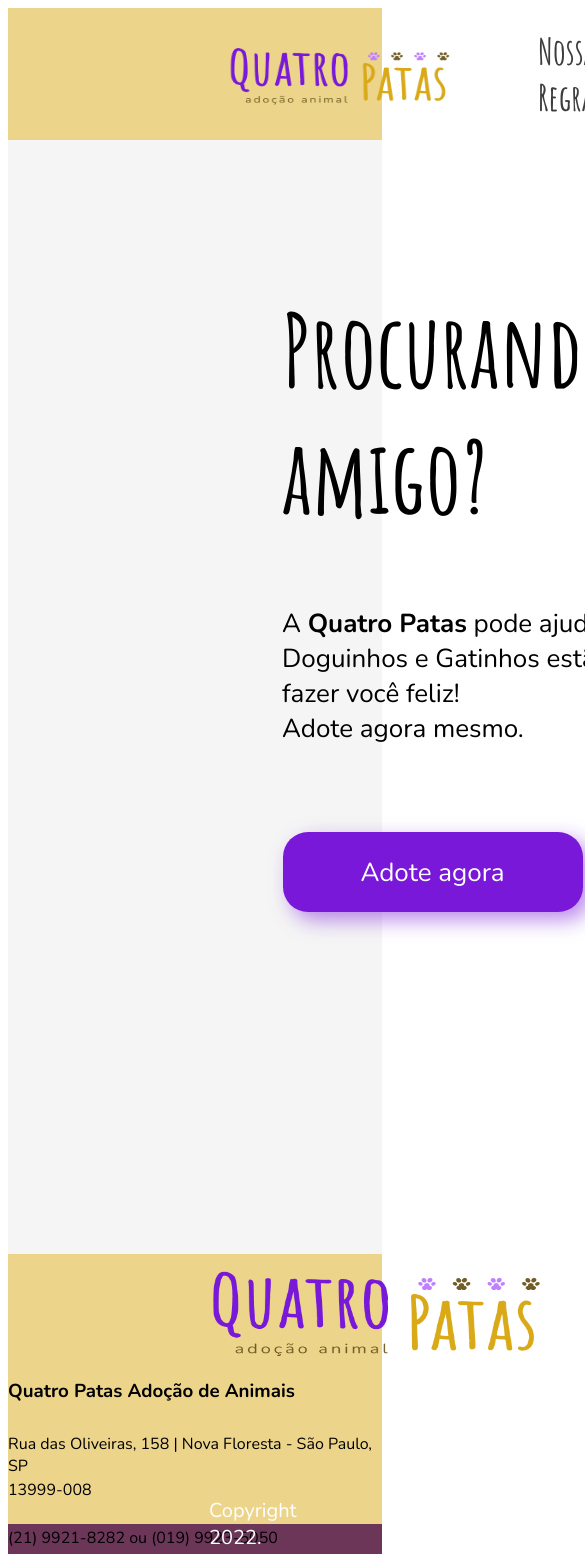
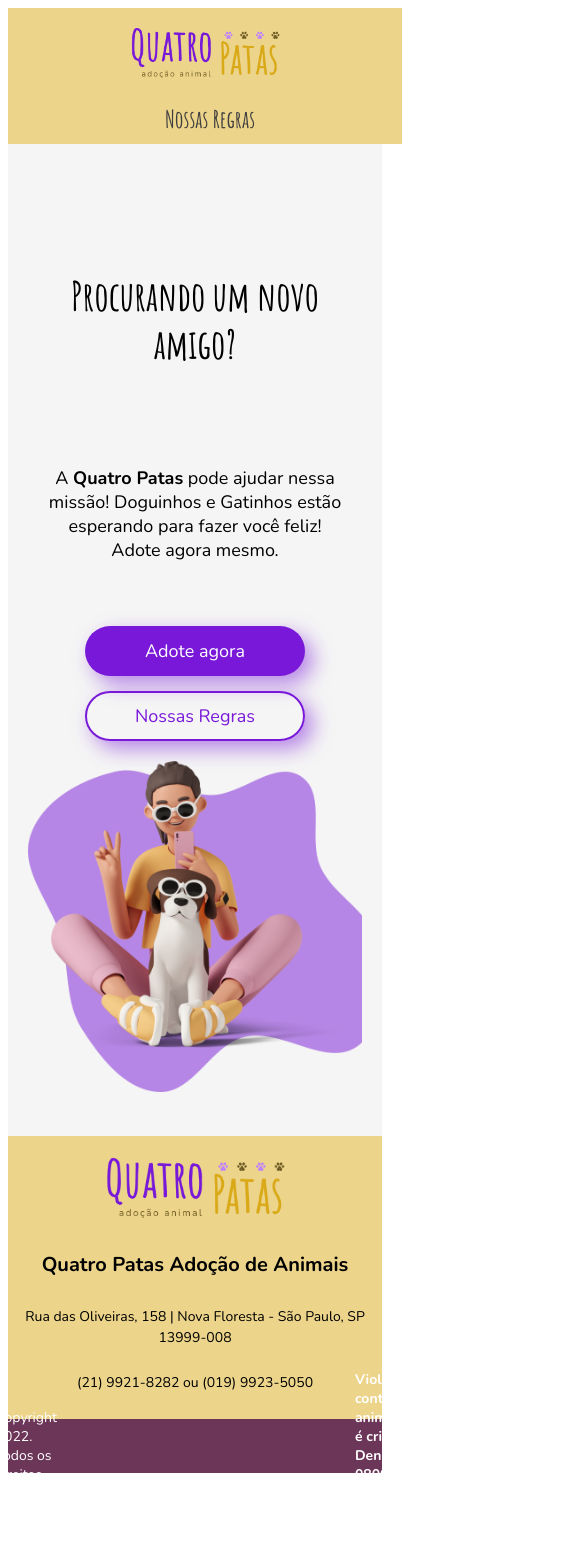
Before and after one commit to JulianaAugusta/quatro-patas, an Angular app: page / in a window 390 px wide. Shown: the top 1554 px of the page, 585 px wide, since content can reach past the window. After the commit the page ends 1522 px from the top, so only its background shows below. Built offline with nearby package versions, Linux system fonts and the light colour scheme.

Commit message:
ajustes da responsividade de tela

```diff
--- a/src/app/footer/footer.component.sass
+++ b/src/app/footer/footer.component.sass
@@ -9,6 +9,7 @@
     background-color: #ECD48B
     margin: 0
     height: 270px
+    padding: 20px
 
   &__logo
     margin-left: 201px
@@ -16,6 +17,7 @@
 
     p
       margin: 0
+
     .footer__logo-img
       width: 332px
       height: 111px
@@ -37,11 +39,78 @@
     margin: 0
     display: flex
     align-items: center
-
+    justify-content: center
 
     p
       font-size: 20px
       margin: 0
+
     .footer__copyright-direitos
       margin-left: 201px
       margin-right: 420px
+
+  /* tablets */
+  @media (max-width: 768px)
+
+
+    &__content
+      flex-direction: column
+      align-items: center
+      height: auto
+      padding: 15px
+
+    &__logo
+      margin-left: 0
+      margin-right: 0
+      margin-bottom: 15px
+
+      .footer__logo-img
+        width: 250px
+        height: auto
+
+    &__info
+      width: 100%
+      height: auto
+      text-align: center
+      margin-bottom: 15px
+
+      h3
+        font-size: 22px
+
+      p
+        font-size: 16px
+
+    &__copyright
+      p
+        font-size: 12px
+      justify-content: center
+
+    .footer__copyright-direitos
+      margin-left: 21px
+      margin-right: 298px
+
+  /* mobile */
+  @media (max-width: 480px)
+    &__content
+      padding: 10px
+
+    &__logo
+      .footer__logo-img
+        width: 180px
+        height: auto
+
+    &__info
+      width: 100%
+      height: auto
+      text-align: center
+
+      h3
+        font-size: 20px
+
+      p
+        font-size: 14px
+
+    &__copyright
+      p
+        font-size: 14px
+      justify-content: center
--- a/src/app/header/header.component.sass
+++ b/src/app/header/header.component.sass
@@ -11,6 +11,7 @@ $text-color: #3d3d3d
   background-color: $secondary-color
   padding: 20px
   display: flex
+  align-items: center
 
   &__banner
     width: 222px
@@ -19,13 +20,15 @@ $text-color: #3d3d3d
 
   &__logo
     +flex-center
+    margin-left: 200px
+
     .header__logo-img
       height: 50px
       margin-right: 10px
-    margin-left: 200px
 
   &__nav
     +flex-center
+
     .header__link
       color: $text-color
       text-decoration: none
@@ -35,3 +38,44 @@ $text-color: #3d3d3d
 
       &:hover
         color: $primary-color
+
+  /* tablets */
+  @media (max-width: 768px)
+    flex-direction: column
+    padding: 15px
+    width: 100%
+
+    &__banner
+      width: 180px
+      height: auto
+      margin-bottom: 10px
+
+    &__logo
+      margin-left: 0
+      margin-bottom: 10px
+
+      .header__logo-img
+        height: 40px
+
+    &__nav
+      .header__link
+        font-size: 28px
+        margin-left: 20px
+
+  /* mobile */
+  @media (max-width: 480px)
+    padding: 10px
+    width: 100%
+
+    &__banner
+      width: 150px
+      height: auto
+
+    &__logo
+      .header__logo-img
+        height: 35px
+
+    &__nav
+      .header__link
+        font-size: 24px
+        margin-left: 10px
--- a/src/app/home/home.component.sass
+++ b/src/app/home/home.component.sass
@@ -32,6 +32,7 @@
     display: flex
     justify-content: center
     gap: 20px
+    margin-left: 254px
 
     .btn-adopt
       width: 300px
@@ -42,7 +43,6 @@
       padding: 10px 20px
       font-size: 26px
       transition: background-color 0.3s
-      margin-left: 254px
       box-shadow: 8px 8px 20px rgba(121, 24, 217, 0.5)
       border-radius: 25px
       cursor: pointer
@@ -57,7 +57,7 @@
       color: #7918D9
       padding: 10px 20px
       cursor: pointer
-      border-color: #7918D9
+      border: 2px solid #7918D9
       font-size: 26px
       box-shadow: 8px 8px 20px rgba(121, 24, 217, 0.5)
       border-radius: 25px
@@ -70,10 +70,66 @@
   &__image
     margin-top: 67px
     margin-left: 79px
-    margin-bottom: 259px
     width: 797px
     height: 748px
 
     img
       max-width: 100%
       height: auto
+
+  /* tablets */
+
+  @media (max-width: 768px)
+    display: flex
+    flex-direction: column
+
+    &__title
+      font-size: 60px
+      width: 100%
+      margin: 0
+      text-align: center
+
+    &__description
+      font-size: 22px
+      width: 100%
+      text-align: center
+      margin: 20px auto
+
+    &__buttons
+      flex-direction: column
+      align-items: center
+      gap: 15px
+      margin: 0
+
+      .btn-adopt, .btn-rules
+        width: 260px
+        height: 60px
+        font-size: 22px
+
+    &__image
+      margin: 40px 0
+      width: 90%
+      height: auto
+
+  /* mobile */
+  @media (max-width: 480px)
+    &__title
+      font-size: 40px
+      line-height: 1.2
+      margin-top: 30px
+
+    &__description
+      font-size: 18px
+      width: 90%
+      text-align: center
+
+    &__buttons
+      .btn-adopt, .btn-rules
+        width: 220px
+        height: 50px
+        font-size: 18px
+
+    &__image
+      width: 100%
+      height: auto
+      margin: 20px 0
--- a/src/app/pet-list/pet-list.component.sass
+++ b/src/app/pet-list/pet-list.component.sass
@@ -2,9 +2,15 @@
   padding: 20px
   margin-left: 254px
 
+  /* Media Query para tablets */
+  @media (max-width: 768px)
+    margin-left: 0
+
   &__section1
     display: flex
     justify-content: center
+    flex-wrap: wrap
+    text-align: center
 
   &__title
     font-family: "Amatic SC", sans-serif
@@ -13,6 +19,7 @@
   &__description
     font-family: "Nunito", sans-serif
     font-size: 18px
+    margin: 10px 0
 
   &__grid
     display: grid
@@ -27,11 +34,17 @@
     @media (max-width: 768px)
       grid-template-columns: repeat(2, 1fr)
       column-gap: 40px
+      row-gap: 50px
+      margin: 0
+      padding: 0
 
     // Responsividade para celulares
     @media (max-width: 480px)
       grid-template-columns: 1fr
       column-gap: 20px
+      row-gap: 30px
+      margin: 0
+      padding: 0
 
   &__image
     width: 732px
--- a/src/app/rules/rules.component.sass
+++ b/src/app/rules/rules.component.sass
@@ -4,6 +4,10 @@
   display: flex
   justify-content: space-between
   align-items: center
+
+  @media (max-width: 768px)
+    flex-direction: column
+    align-items: center
 
 .rules
   padding: 40px
@@ -13,18 +17,45 @@
   align-items: flex-start
   margin-left: 254px
 
+  /* Ajustes para tablets e celulares */
+  @media (max-width: 768px)
+    flex-direction: column
+    align-items: center
+    margin-left: 0
+    padding: 20px
+
   &__title
     font-family: "Amatic SC", sans-serif
     font-size: 99px
     margin-bottom: 64px
+    text-align: center
+
+    @media (max-width: 768px)
+      font-size: 72px
+      margin-bottom: 40px
+
+    @media (max-width: 480px)
+      font-size: 48px
+      margin-bottom: 30px
 
   &__description
     font-size: 26px
     margin: 20px 0
     line-height: 35.46px
     width: 764px
-    height: 114px
+    height: auto
     margin-bottom: 54px
+    text-align: center
+
+    @media (max-width: 768px)
+      font-size: 22px
+      width: 100%
+      line-height: 30px
+
+    @media (max-width: 480px)
+      font-size: 18px
+      width: 90%
+      margin-bottom: 30px
 
   &__list
     list-style-type: none
@@ -34,6 +65,15 @@
     font-weight: 700
     width: 794px
     margin-bottom: 54px
+    text-align: left
+
+    @media (max-width: 768px)
+      font-size: 22px
+      width: 100%
+
+    @media (max-width: 480px)
+      font-size: 18px
+      width: 90%
 
     li
       margin-bottom: 10px
@@ -41,12 +81,32 @@
   &__footer
     font-size: 26px
     margin-top: 20px
+    text-align: center
+
+    @media (max-width: 768px)
+      font-size: 22px
+
+    @media (max-width: 480px)
+      font-size: 18px
 
   &__icon
     width: 30.04px
     height: 25.76px
 
+    @media (max-width: 768px)
+      width: 24px
+      height: 20px
+
+    @media (max-width: 480px)
+      width: 20px
+      height: 16px
+
   &__image
     img
       width: 100%
       height: auto
+
+      @media (max-width: 768px)
+        width: 80%
+      @media (max-width: 480px)
+        width: 100%
```
